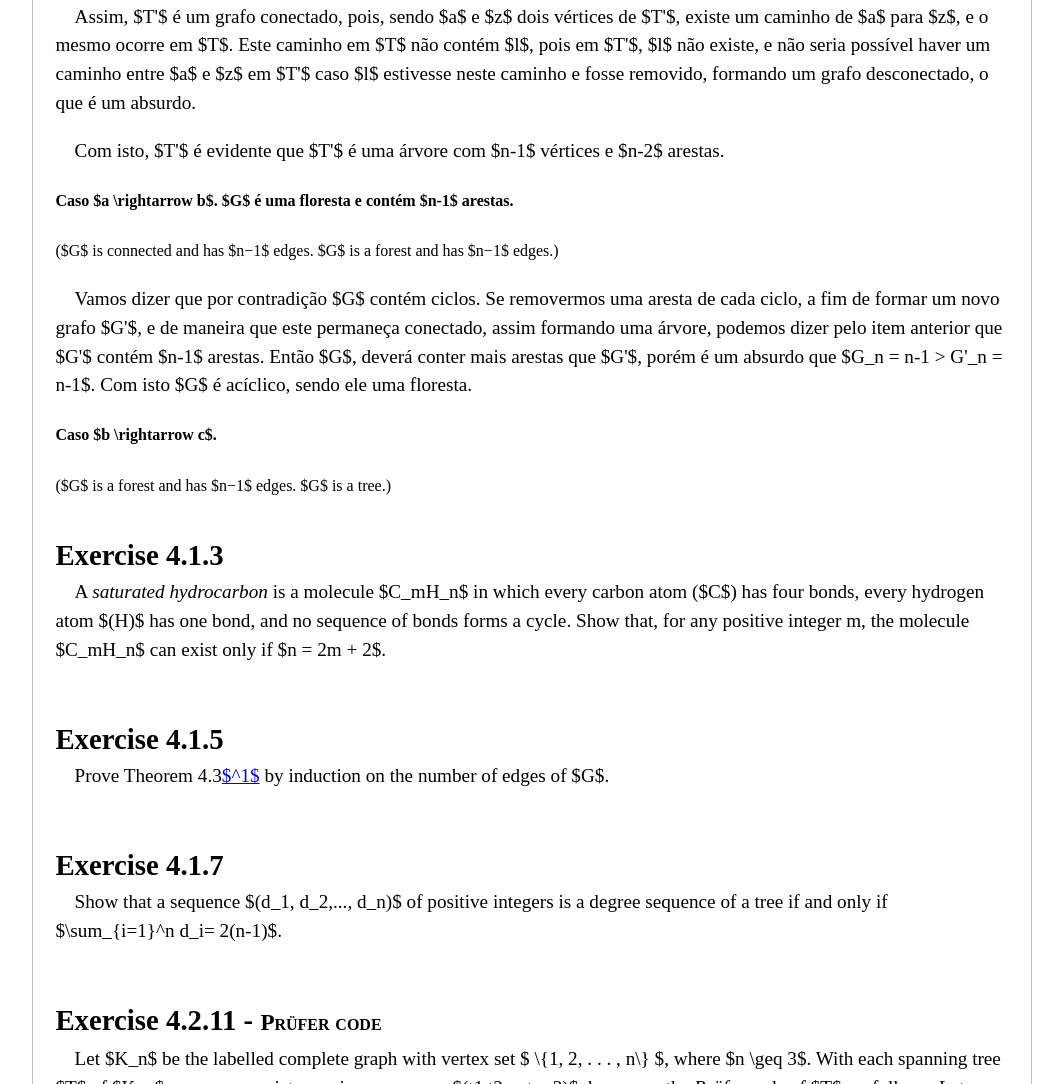
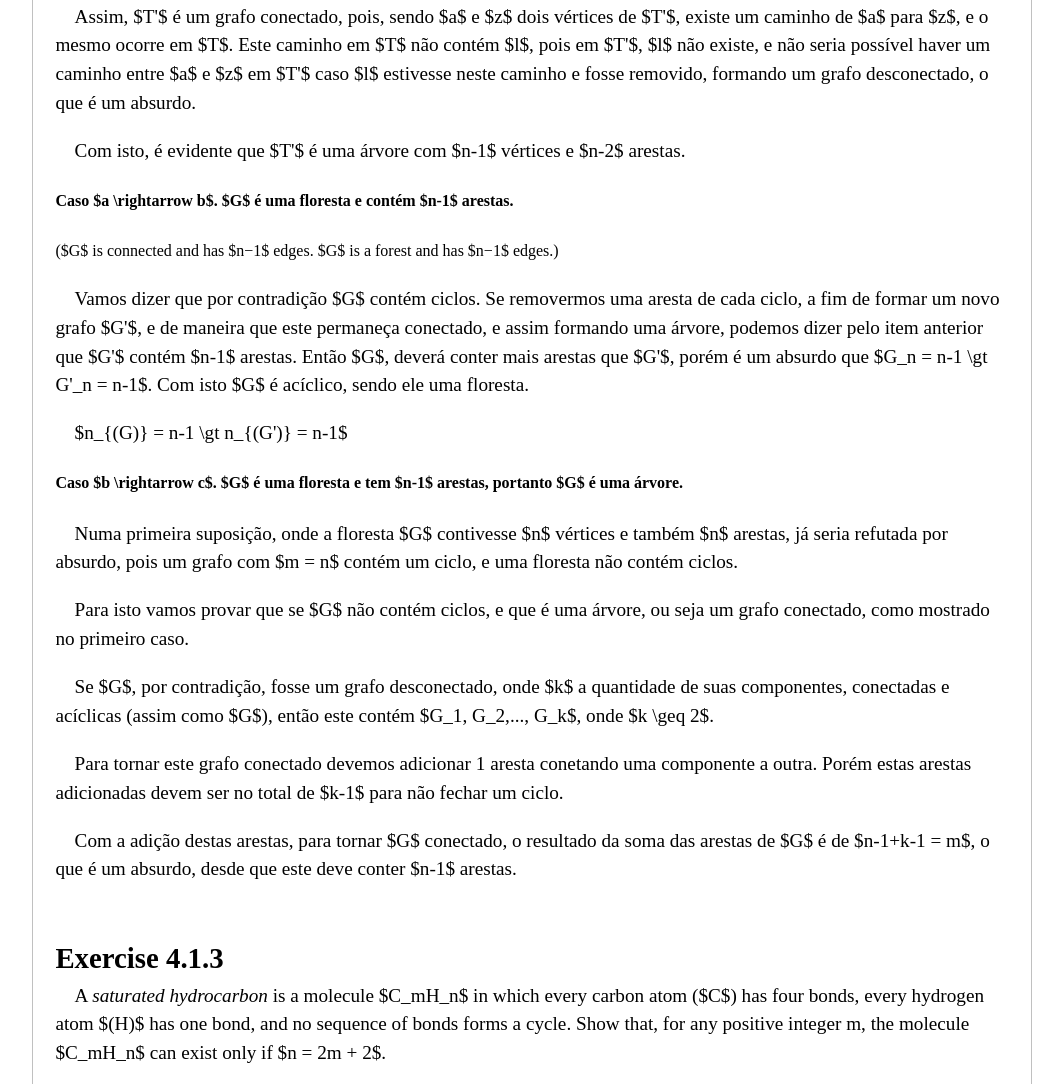
Before and after one commit to vanessametonini/grahps-theory, a website: page lista04/index.html in a window 1280 px wide. Shown: the part 1047-2131 px from the top of the page, without its empty margins (108-1171 px from the left). Drawn offline with Linux system fonts and the light colour scheme.

Commit message:
L04 4.1.2

```diff
--- a/lista04/index.html
+++ b/lista04/index.html
@@ -54,17 +54,34 @@
                     Assim, $T'$ é um grafo conectado, pois, sendo $a$ e $z$ dois vértices de $T'$, existe um caminho de $a$ para $z$, e o mesmo ocorre em $T$. Este caminho em $T$ não contém $l$, pois em $T'$, $l$ não existe, e não seria possível haver um caminho entre $a$ e $z$ em $T'$ caso $l$ estivesse neste caminho e fosse removido, formando um grafo desconectado, o que é um absurdo.
                 </p>
                 <p>
-                    Com isto, $T'$ é evidente que $T'$ é uma árvore com $n-1$ vértices e $n-2$ arestas.
+                    Com isto, é evidente que $T'$ é uma árvore com $n-1$ vértices e $n-2$ arestas.
                 </p>
 
                 <h4>Caso $a \rightarrow b$. $G$ é uma floresta e contém $n-1$ arestas. </h4>
                 ($G$ is connected and has $n−1$ edges. $G$ is a forest and has $n−1$ edges.)
                 <p>
-                    Vamos dizer que por contradição $G$ contém ciclos. Se removermos uma aresta de cada ciclo, a fim de formar um novo grafo $G'$, e de maneira que este permaneça conectado, assim formando uma árvore, podemos dizer pelo item anterior que $G'$ contém $n-1$ arestas. Então $G$, deverá conter mais arestas que $G'$, porém é um absurdo que $G_n = n-1 > G'_n = n-1$. Com isto $G$ é acíclico, sendo ele uma floresta.
+                    Vamos dizer que por contradição $G$ contém ciclos. Se removermos uma aresta de cada ciclo, a fim de formar um novo grafo $G'$, e de maneira que este permaneça conectado, e assim formando uma árvore, podemos dizer pelo item anterior que $G'$ contém $n-1$ arestas. Então $G$, deverá conter mais arestas que $G'$, porém é um absurdo que $G_n = n-1 \gt G'_n = n-1$. Com isto $G$ é acíclico, sendo ele uma floresta.
+                </p>
+                <p>
+                    $n_{(G)} = n-1 \gt n_{(G')} = n-1$
                 </p>
 
-                <h4>Caso $b \rightarrow c$. </h4>
-                ($G$ is a forest and has $n−1$ edges. $G$ is a tree.)
+                <h4>Caso $b \rightarrow c$. $G$ é uma floresta e tem $n-1$ arestas, portanto $G$ é uma árvore.</h4>
+                <p>
+                    Numa primeira suposição, onde a floresta $G$ contivesse $n$ vértices e também $n$ arestas, já seria refutada por absurdo, pois um grafo com $m = n$ contém um ciclo, e uma floresta não contém ciclos.
+                </p>
+                <p>
+                    Para isto vamos provar que se $G$ não contém ciclos, e que é uma árvore, ou seja um grafo conectado, como mostrado no primeiro caso.
+                </p>
+                <p>
+                    Se $G$, por contradição, fosse um grafo desconectado, onde $k$ a quantidade de suas componentes, conectadas e acíclicas (assim como $G$), então este contém $G_1, G_2,..., G_k$, onde $k \geq 2$.
+                </p>
+                <p>
+                    Para tornar este grafo conectado devemos adicionar 1 aresta conetando uma componente a outra. Porém estas arestas adicionadas devem ser no total de $k-1$ para não fechar um ciclo.
+                </p>
+                <p>
+                    Com a adição destas arestas, para tornar $G$ conectado, o resultado da soma das arestas de $G$ é de $n-1+k-1 = m$, o que é um absurdo, desde que este deve conter $n-1$ arestas.
+                </p>
             </section>
         </article>
         <article>
```
